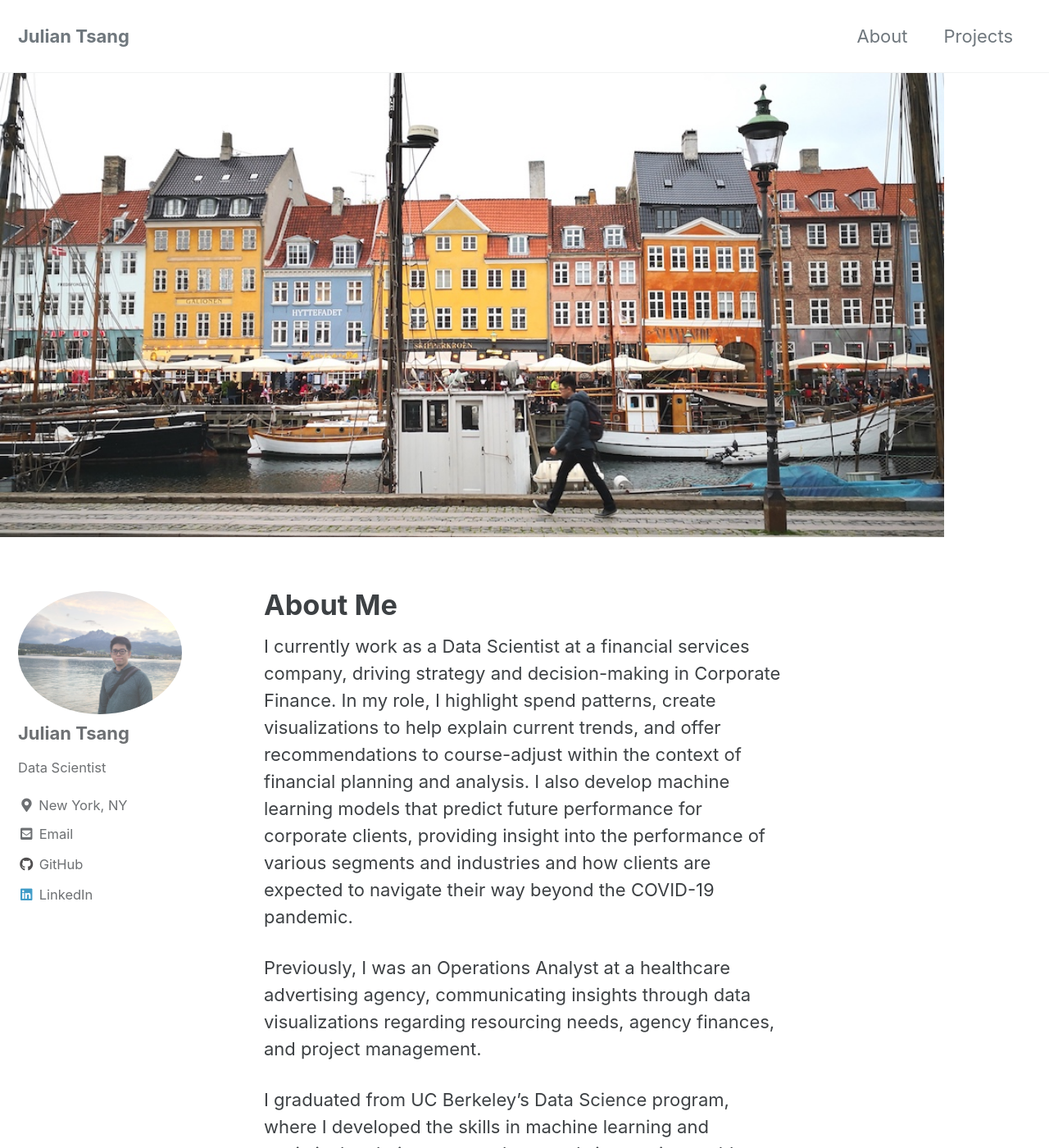
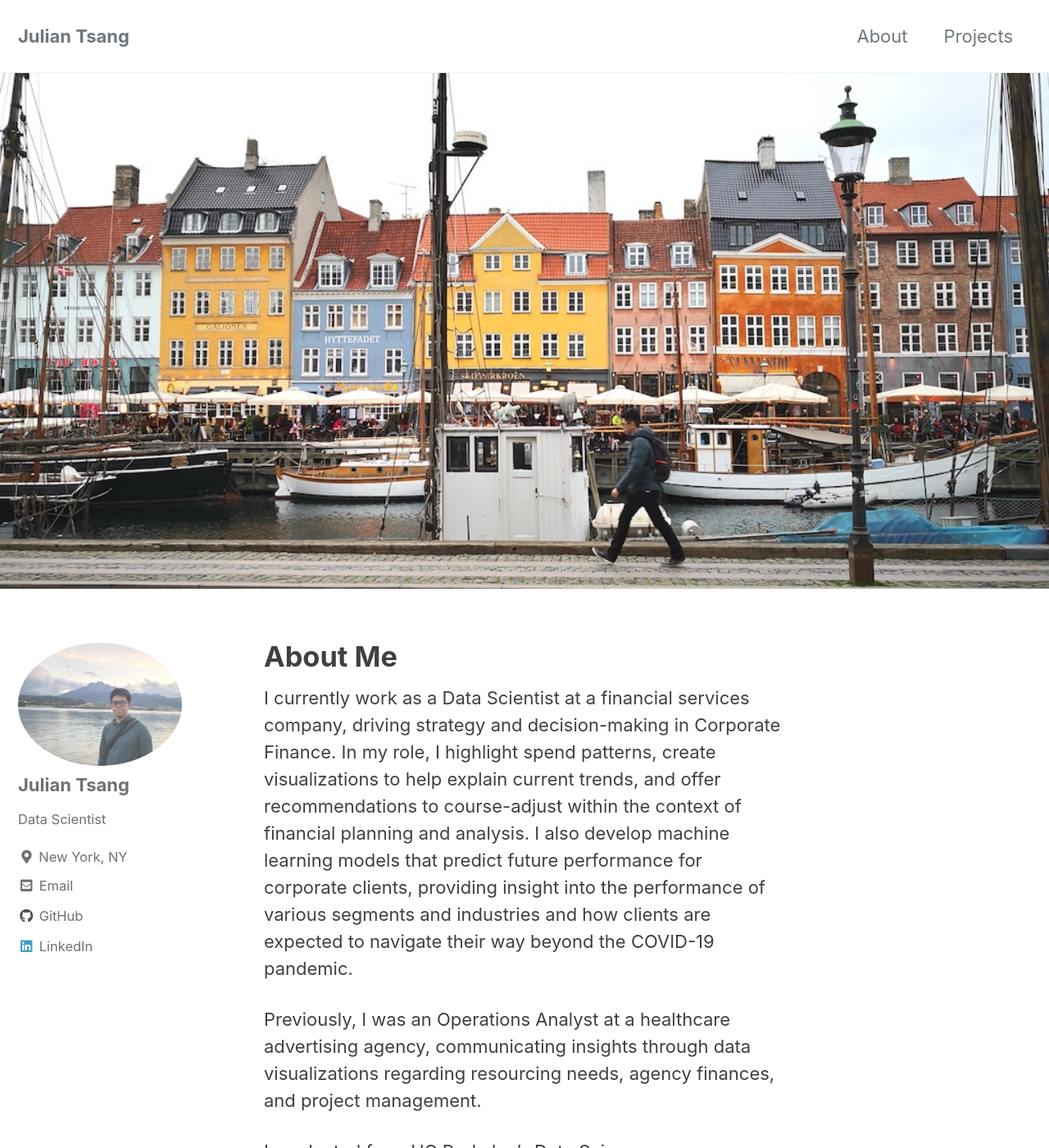
Before and after one commit to juliantsang1/juliantsang1.github.io, a Jekyll site: the page built from _pages/about.md, in a window 1280 px wide and 1400 px high. Shown: the whole window at 82% size. Built offline with Jekyll 4.4.1, drawn with Linux system fonts in a browser that asks for light colours; cached includes are drawn as plain includes.

Commit message:
header sizing

```diff
--- a/_sass/minimal-mistakes/_page.scss
+++ b/_sass/minimal-mistakes/_page.scss
@@ -215,9 +215,9 @@
 }
 
 .page__hero-image {
-  width: 90%;
+  width: 100%;
   //height: auto;
-  height: 50%;
+  height: 35%;
   -ms-interpolation-mode: bicubic;
 }
 
```
